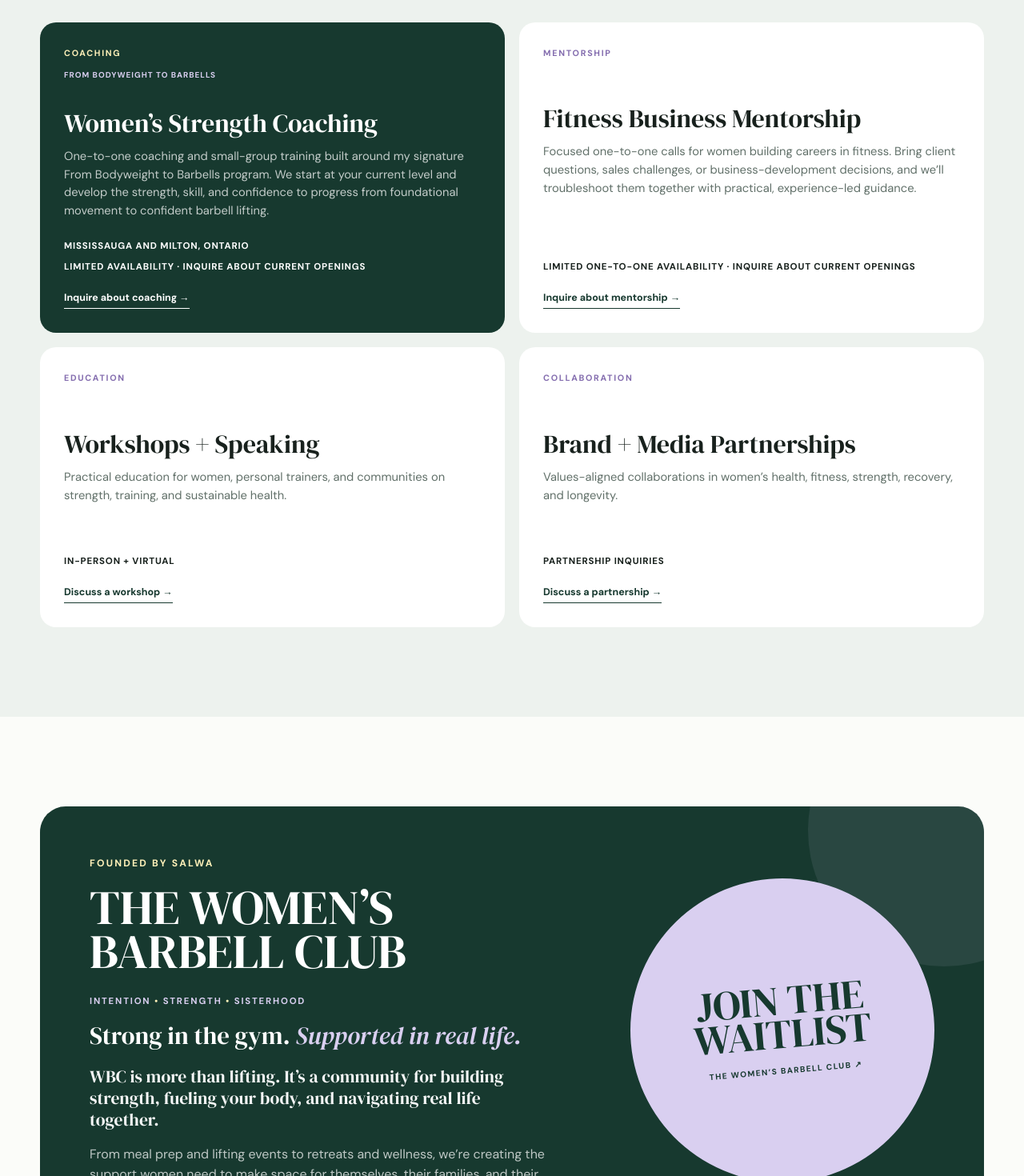
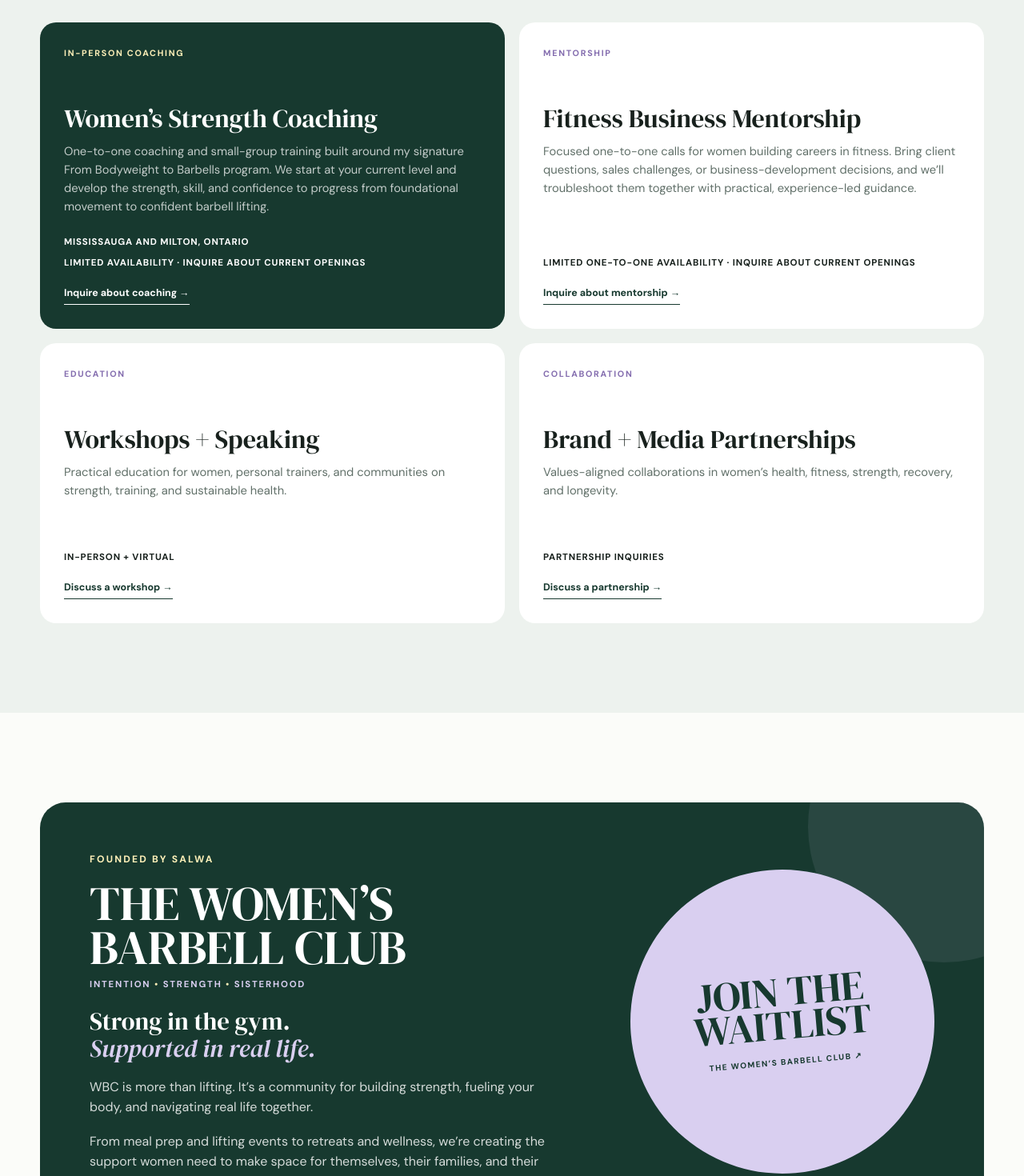
Before and after one commit to salwaqadir-cpu/personal-website, a Next.js app: page / in a window 1280 px wide. Shown: the part 4300-5770 px from the top of the page at 80% size. Built offline with nearby package versions, Linux system fonts and the light colour scheme; no server answers.

Commit message:
Refine WBC section and coaching card (#8)
Tighten the WBC heading hierarchy, stack the supporting tagline, align body copy styling, and update the Work With Me coaching label.

```diff
--- a/app/globals.css
+++ b/app/globals.css
@@ -200,10 +200,7 @@ button, input, select, textarea { font: inherit; }
 .work-card.featured { background: var(--green); color: var(--white); }
 .card-tag { color: var(--lavender-deep); font-size: 0.67rem; font-weight: 700; letter-spacing: 0.16em; }
 .featured .card-tag { color: var(--butter); }
-.card-program { margin-top: 12px; color: var(--lavender-deep); font-size: 0.62rem; font-weight: 700; letter-spacing: 0.1em; }
-.featured .card-program { color: var(--lavender); }
 .work-card h3 { margin: 58px 0 14px; font: 400 2rem / 1 var(--serif); }
-.work-card:has(.card-program) h3 { margin-top: 36px; }
 .work-card p { margin: 0; color: #617069; font-size: 0.92rem; }
 .featured p { color: rgba(255, 255, 255, 0.74); }
 .card-meta { display: grid; gap: 8px; margin-top: auto; padding-top: 24px; font-size: 0.72rem; font-weight: 700; letter-spacing: 0.07em; text-transform: uppercase; }
@@ -232,12 +229,13 @@ button, input, select, textarea { font: inherit; }
 .wbc-card::after { content: ""; position: absolute; top: -140px; right: -120px; width: 340px; height: 340px; border-radius: 50%; background: rgba(217, 207, 240, 0.09); }
 .wbc-copy .eyebrow { color: var(--butter); }
 .wbc-copy h2 { max-width: 700px; margin: 0; font: 400 clamp(2.8rem, 4.7vw, 4.7rem) / 0.92 var(--serif); }
-.wbc-pillars { margin: 25px 0 18px; color: var(--lavender); font-size: 0.71rem; font-weight: 700; letter-spacing: 0.16em; }
+.wbc-pillars { margin: 10px 0 20px; color: var(--lavender); font-size: 0.71rem; font-weight: 700; letter-spacing: 0.16em; }
 .wbc-pillars i { color: var(--butter); font-style: normal; }
 .wbc-tagline { margin: 0 0 20px; color: var(--white); font: 400 clamp(1.45rem, 2.4vw, 2rem) / 1.1 var(--serif); }
+.wbc-tagline span, .wbc-tagline em { display: block; }
 .wbc-tagline em { color: var(--lavender); font-weight: 400; }
-.wbc-definition { max-width: 570px; margin: 0 0 18px; color: rgba(255, 255, 255, 0.96); font: 400 1.35rem / 1.25 var(--serif); }
-.wbc-copy > p:not(.eyebrow):not(.wbc-pillars):not(.wbc-tagline):not(.wbc-definition) { max-width: 650px; color: rgba(255, 255, 255, 0.72); }
+.wbc-body { max-width: 650px; margin: 0; color: rgba(255, 255, 255, 0.82); font: 400 1rem / 1.55 var(--sans); }
+.wbc-body + .wbc-body { margin-top: 18px; }
 .wbc-waitlist { position: relative; z-index: 1; width: min(100%, 380px); aspect-ratio: 1; display: grid; justify-self: end; place-content: center; border-radius: 50%; background: var(--lavender); color: var(--green); text-align: center; transform: rotate(-5deg); transition: transform 0.2s ease, background 0.2s ease; }
 .wbc-waitlist:hover { background: var(--butter); transform: rotate(-2deg) scale(1.02); }
 .wbc-waitlist span, .wbc-waitlist strong { font: 400 clamp(2.2rem, 4vw, 4rem) / 0.82 var(--serif); }
--- a/app/page.tsx
+++ b/app/page.tsx
@@ -136,8 +136,7 @@ const credentials = [
 
 const services = [
   {
-    tag: "COACHING",
-    program: "FROM BODYWEIGHT TO BARBELLS",
+    tag: "IN-PERSON COACHING",
     title: "Women’s Strength Coaching",
     copy: "One-to-one coaching and small-group training built around my signature From Bodyweight to Barbells program. We start at your current level and develop the strength, skill, and confidence to progress from foundational movement to confident barbell lifting.",
     meta: (
@@ -350,7 +349,6 @@ export default function Home() {
               {services.map((service) => (
                 <article className={`work-card${service.featured ? " featured" : ""}`} key={service.title}>
                   <span className="card-tag">{service.tag}</span>
-                  {service.program && <span className="card-program">{service.program}</span>}
                   <h3>{service.title}</h3>
                   <p>{service.copy}</p>
                   <div className="card-meta">{service.meta}</div>
@@ -367,9 +365,12 @@ export default function Home() {
               <p className="eyebrow">FOUNDED BY SALWA</p>
               <h2>THE WOMEN’S<br />BARBELL CLUB</h2>
               <p className="wbc-pillars">INTENTION <i>•</i> STRENGTH <i>•</i> SISTERHOOD</p>
-              <p className="wbc-tagline">Strong in the gym. <em>Supported in real life.</em></p>
-              <p className="wbc-definition">WBC is more than lifting. It’s a community for building strength, fueling your body, and navigating real life together.</p>
-              <p>From meal prep and lifting events to retreats and wellness, we’re creating the support women need to make space for themselves, their families, and their careers.</p>
+              <p className="wbc-tagline">
+                <span>Strong in the gym.</span>
+                <em>Supported in real life.</em>
+              </p>
+              <p className="wbc-body">WBC is more than lifting. It’s a community for building strength, fueling your body, and navigating real life together.</p>
+              <p className="wbc-body">From meal prep and lifting events to retreats and wellness, we’re creating the support women need to make space for themselves, their families, and their careers.</p>
             </div>
             <a aria-label="Join The Women’s Barbell Club waitlist" className="wbc-waitlist" href={wbcUrl}>
               <span>JOIN THE</span><strong>WAITLIST</strong><small>THE WOMEN’S BARBELL CLUB ↗</small>
```
